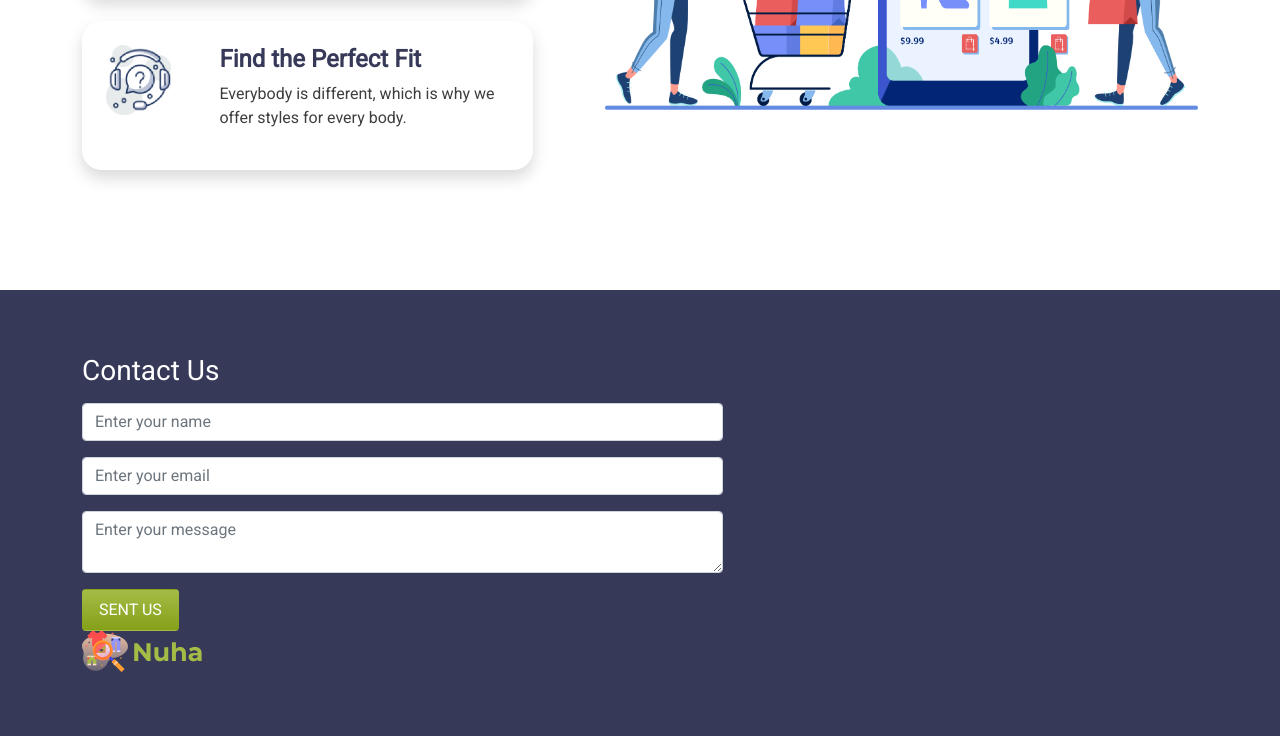
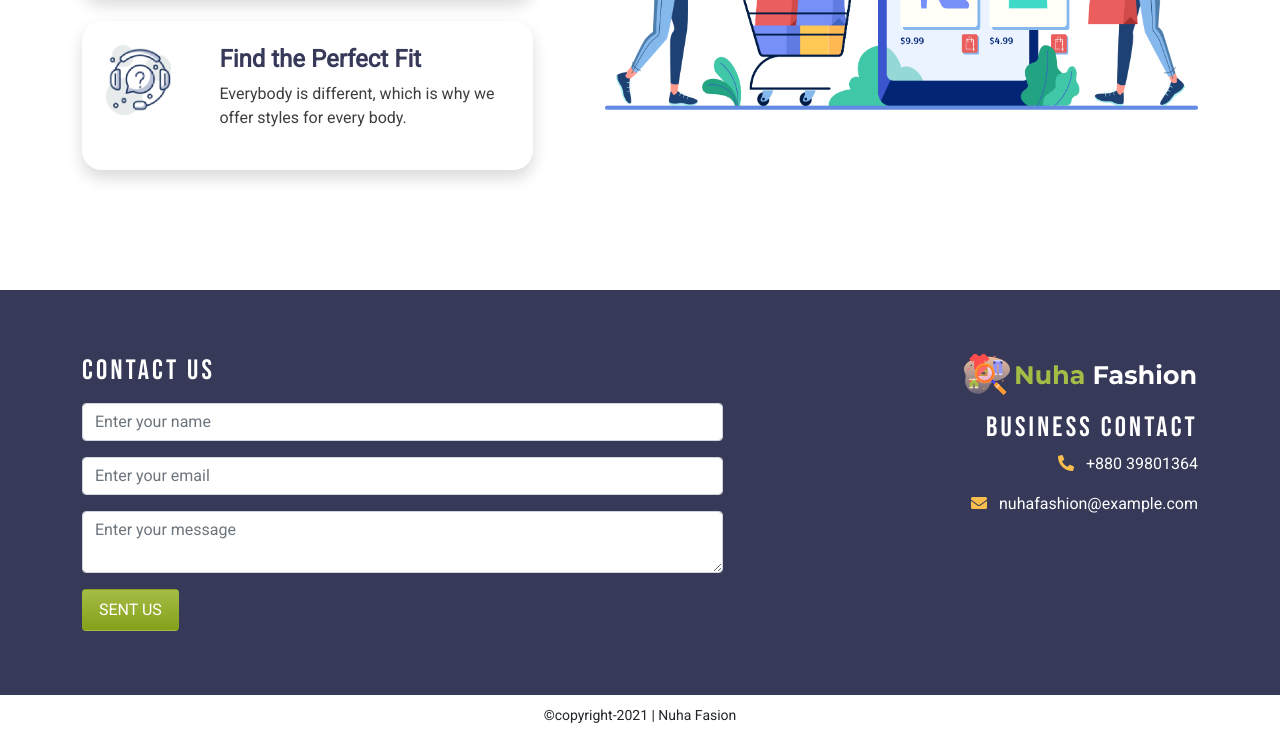
Before and after one commit to apelmahmudDev/nuha-fashion, a plain HTML site: page index.html in a window 1280 px wide. Shown: the part 3270-4013 px from the top of the page. Drawn offline with nearby package versions, Linux system fonts and the light colour scheme.

Commit message:
Footer part is done

```diff
--- a/css/style.css
+++ b/css/style.css
@@ -13,11 +13,6 @@ h1 {
 
 header {
 	min-height: 700px;
-}
-
-footer {
-	background: #363958;
-	padding: 5%;
 }
 
 .header-bg {
@@ -92,3 +87,8 @@ footer {
 .nuha-fashion-services img {
 	height: 70px;
 }
+
+.footer-top-section {
+	background: #363958;
+	padding: 5%;
+}
--- a/index.html
+++ b/index.html
@@ -654,11 +654,15 @@
 				</div>
 			</section>
 		</main>
-		<footer class="footer">
+
+		<footer>
+			<div class="footer-top-section">
 				<div class="container">
 					<div class="row">
 						<div class="col-md-7">
-						<h3 class="text-white mb-3" id="contact">Contact Us</h3>
+							<h3 class="text-white mb-3 bebas-neue-font" id="contact">
+								Contact Us
+							</h3>
 							<input
 								type="text"
 								class="form-control mb-3"
@@ -680,10 +684,33 @@
 								Sent Us
 							</button>
 						</div>
-					<div class="col-md-7">
-						<img src="images/icon/nuha-fashion.svg" alt="nuha fashion" />
+						<div class="col-md-5 text-end">
+							<img
+								src="images/icon/nuha-fashion-white.svg"
+								alt="nuha fashion"
+								class="img-fluid mb-3"
+							/>
+							<h3 class="bebas-neue-font text-white">Business Contact</h3>
+							<div>
+								<p>
+									<i
+										class="fas fa-phone-alt nuha-fashion-text-warning me-2"
+									></i>
+									<span class="text-white">+880 39801364</span>
+								</p>
+								<p>
+									<i class="fas fa-envelope nuha-fashion-text-warning me-2"></i>
+									<span class="text-white">nuhafashion@example.com</span>
+								</p>
 							</div>
 						</div>
+					</div>
+				</div>
+			</div>
+			<div class="footer-bottom-section p-2 pb-0">
+				<p class="text-center">
+					<small>&copy;copyright-2021 | Nuha Fasion</small>
+				</p>
 			</div>
 		</footer>
 		<!-- bootstrap js cdn link -->
```
Also changed, not shown: images/women-jacket/jacket_1 (Small).png (added), images/women-jacket/jacket_2 (Small).png (added), images/women-jacket/jacket_3 (Small).png (added). Lines whose indentation alone changed are shown as unchanged.
